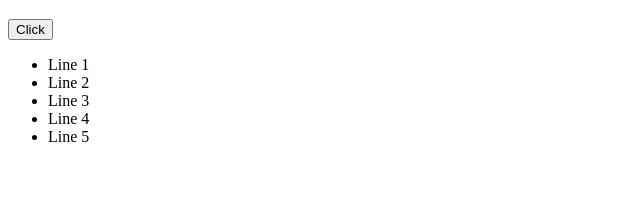
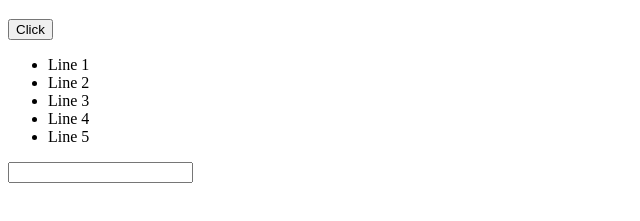
Before and after one commit to cuauhtemocmartinez/js_exercises, a plain HTML site: page modern_js/index.html in a window 1280 px wide. Shown: the part 61-282 px from the top of the page, without its empty margins (0-640 px from the left). Drawn offline with Linux system fonts and the light colour scheme.

Commit message:
added input

```diff
--- a/modern_js/index.html
+++ b/modern_js/index.html
@@ -17,6 +17,7 @@
             <li>Line 4</li>
             <li>Line 5</li>
         </ul>
+        <input class="list-input" type="text" />
     </body>
     <script src="./app.js"></script>
 </html>
```
